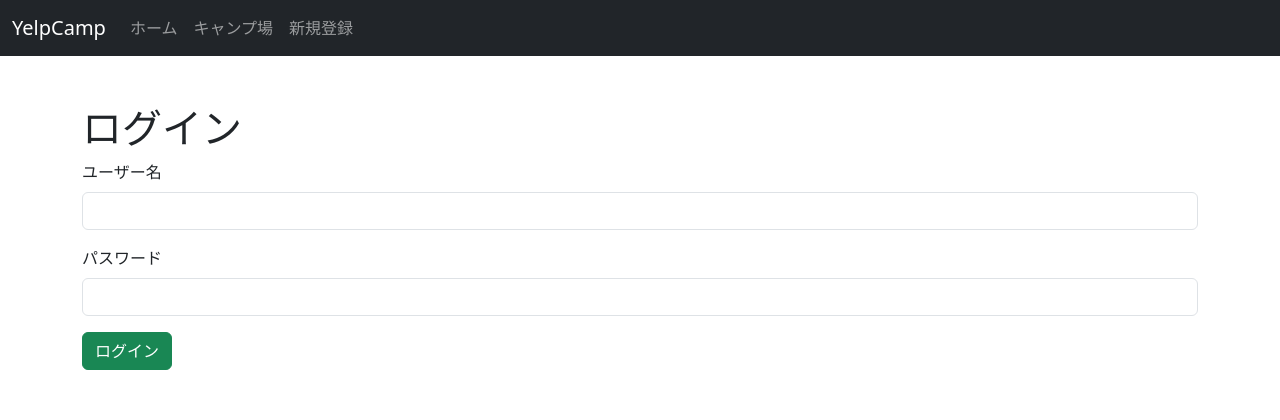
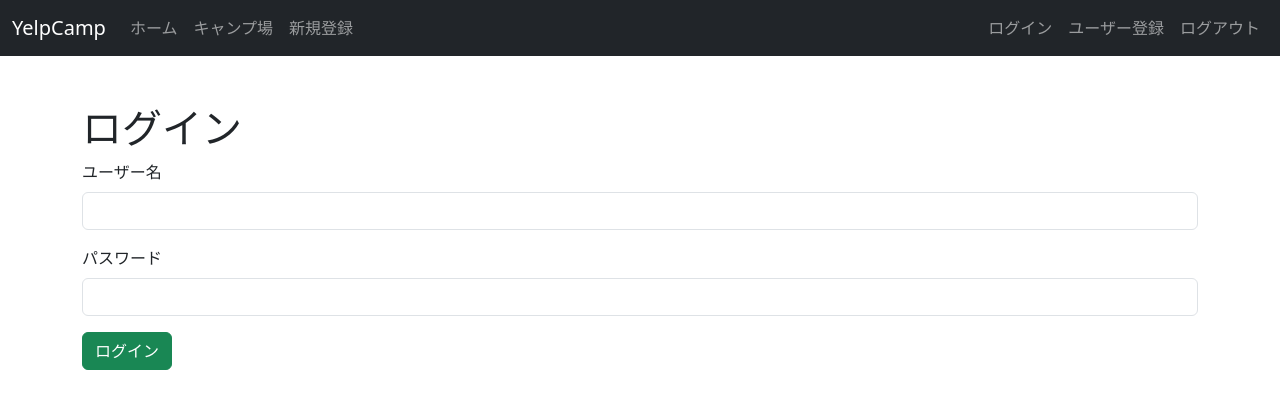
Before and after one commit to hiroki-chii/yelp-camp-practice, a Node server app: page /login in a window 1280 px wide. Shown: the top 420 px of the page. Run offline with Node 20, Linux system fonts and the light colour scheme; some libraries are stand-ins or nearby versions.

Commit message:
🛂 ログイン、ログアウト機能追加

```diff
--- a/routes/users.js
+++ b/routes/users.js
@@ -35,9 +35,19 @@ router.post(
     failureRedirect: "/login",
   }),
   (req, res) => {
-    req.flash("success", "おかえりなさい!!!!");
+    req.flash("success", "おかえりなさい!");
     res.redirect("/campgrounds");
   }
 );
 
+router.get("/logout", (req, res) => {
+  req.logOut((e) => {
+    if (e) {
+      return next(e);
+    }
+    req.flash("success", "ログアウトしました。");
+    res.redirect("/campgrounds");
+  });
+});
+
 module.exports = router;
--- a/views/partials/navbar.ejs
+++ b/views/partials/navbar.ejs
@@ -18,6 +18,11 @@
         <a class="nav-link" href="/campgrounds">キャンプ場</a>
         <a class="nav-link" href="/campgrounds/new">新規登録</a>
       </div>
+      <div class="navbar-nav ms-auto">
+        <a class="nav-link" href="/login">ログイン</a>
+        <a class="nav-link" href="/register">ユーザー登録</a>
+        <a class="nav-link" href="/logout">ログアウト</a>
+      </div>
     </div>
   </div>
 </nav>
```
Also changed, not shown: middleware.js (added, +7 -0 lines), routes/campgrounds.js (+6 -1 lines).
